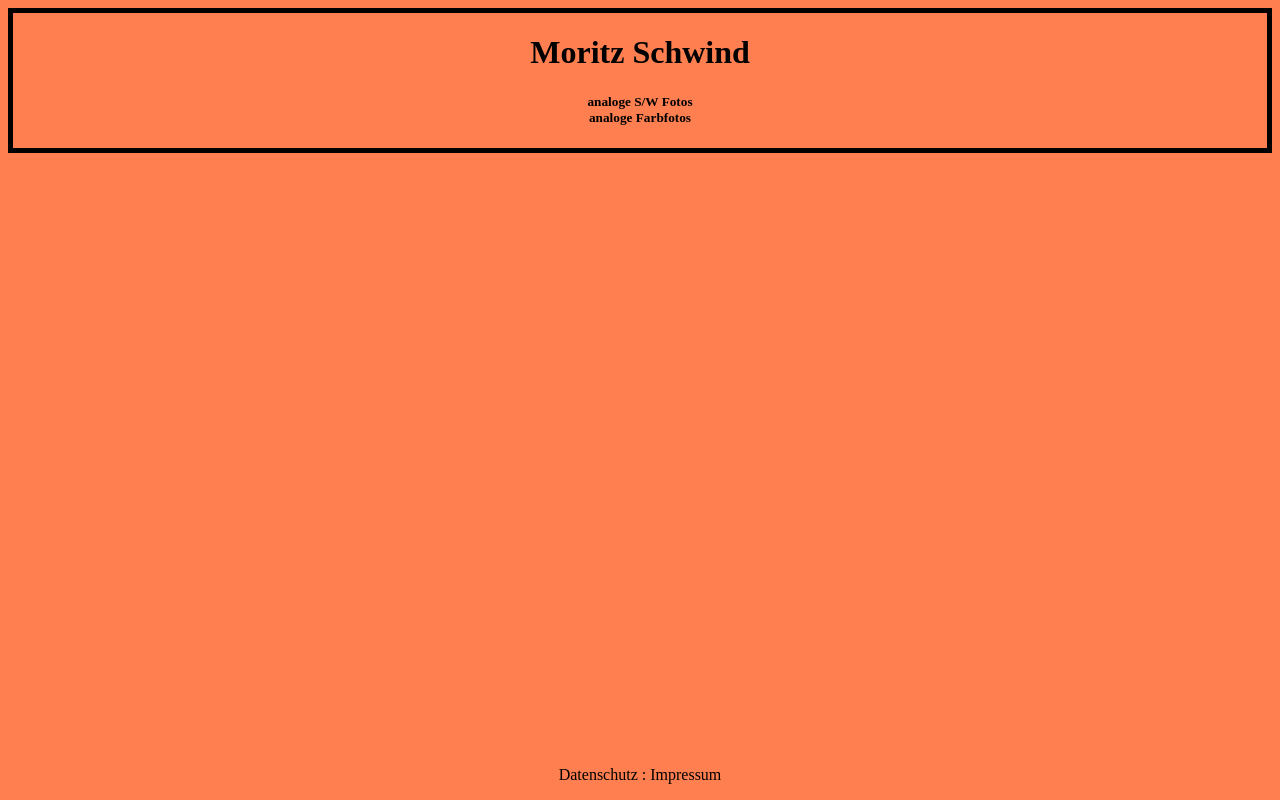
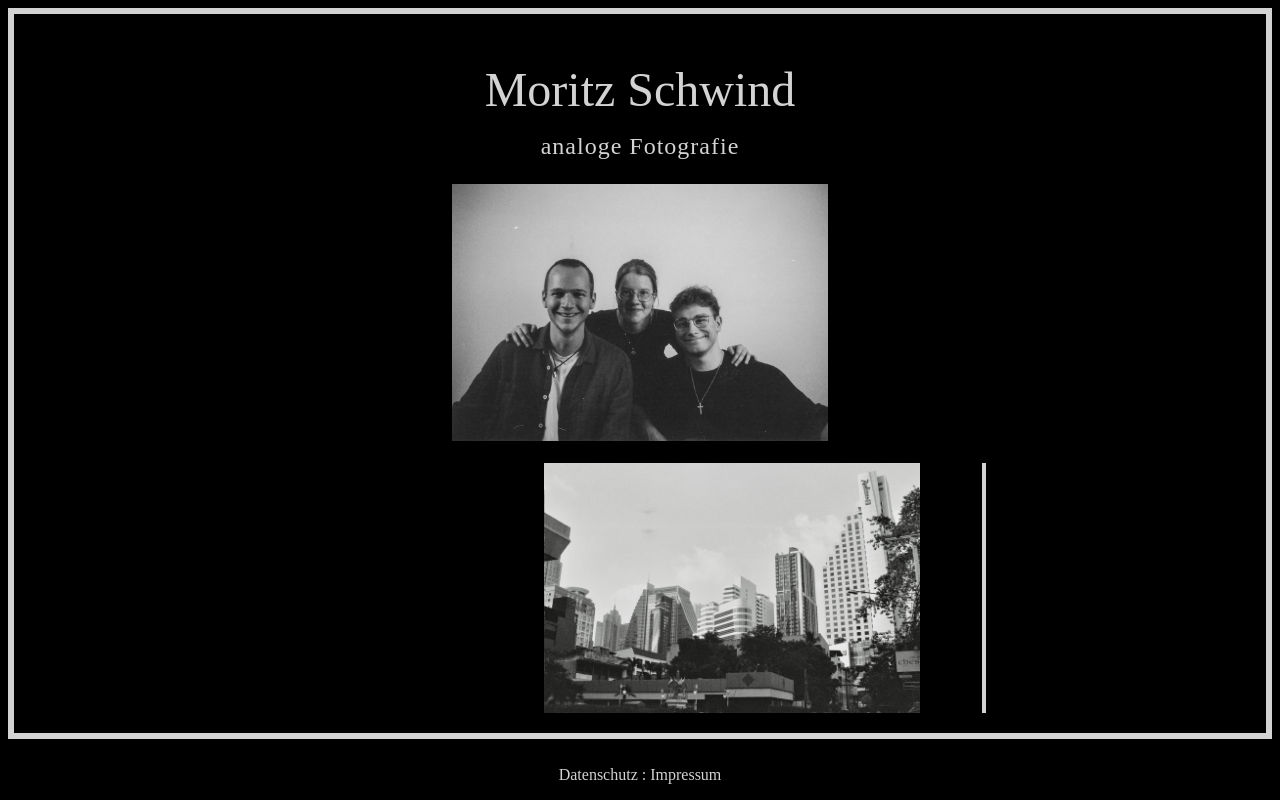
Before and after one commit to MoritzSchwind/IPWA01-01, a plain HTML site: page Die erste HTML-Seite/index.html in a window 1280 px wide. Drawn offline with Linux system fonts and the light colour scheme.

Commit message:
weitere Tests an eigener Seite

```diff
--- a/Die erste HTML-Seite/index.html
+++ b/Die erste HTML-Seite/index.html
@@ -2,24 +2,32 @@
 <html lang="de">
   <head>
 
+    <dic class="strich"></dic>
+
     <style type="text/css">
-      body {background-color: coral; border: 5px solid black; text-align: center;}
-      .footer {position: fixed; left: 0; bottom: 0; width: 100%; text-align: center;}
+      body {background-color: black; border: 6px solid lightgrey; text-align: center;}
+      footer {position: fixed; left: 0; bottom: 0; width: 100%; text-align: center;}
+      <!-- strich {border-left: 4px solid lightgrey; height: 20%; position: absolute; left: 25%; margin-left: -3%; top: 20%;} -->.
+      h1 {color: lightgray; margin: 5%;}
+      h4 {color: lightgray;}
+      p {color: lightgray;;}
+      .überschrift {font-size: 300%; margin-bottom: 0%;}
+      .unterschrift {font-size: 150%; margin-top: 0%; letter-spacing: +1px;}
+      .bild2 {border-right: 4px solid lightgray; padding-right: 5%; margin-right: -20%;}
     </style>
 
     <title>Moritz Schwind</title>
   </head>
 
   <body>
-    <h1>Moritz Schwind</h1>
-    <h5>
-      analoge S/W Fotos<br>
-      analoge Farbfotos</br>
-    </h5>
+    <p class="überschrift">Moritz Schwind<p>
+    <p class="unterschrift">analoge Fotografie<p>
+    <img src="Testbild.JPG" alt="testbild" style="width: 30%"><br><br>
+    <img class="bild2" src="bangkok.jpg" alt="Bangkok auf S/W Film" style="width: 30%;">
   </body>
 
-  <div class="footer">
+  <footer>
     <p>Datenschutz : Impressum</p>
-  </div>
+  </footer>
 
 </html>
```
Also changed, not shown: Die erste HTML-Seite/Testbild.JPG (added), Die erste HTML-Seite/bangkok.jpg (added), 1 other file.
